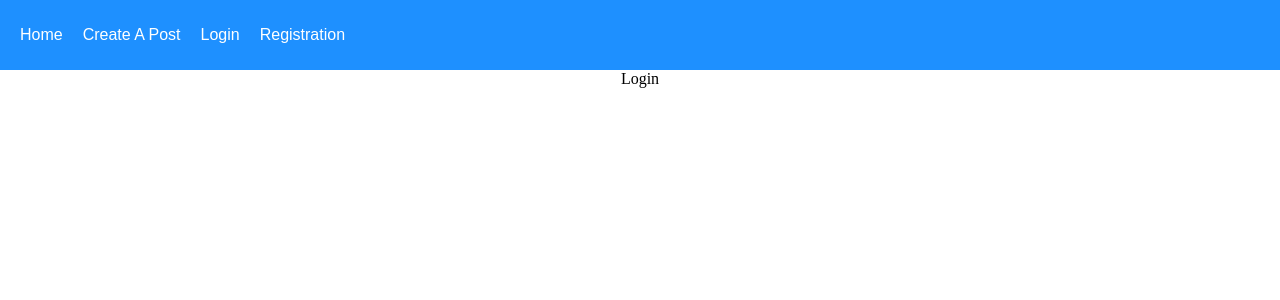
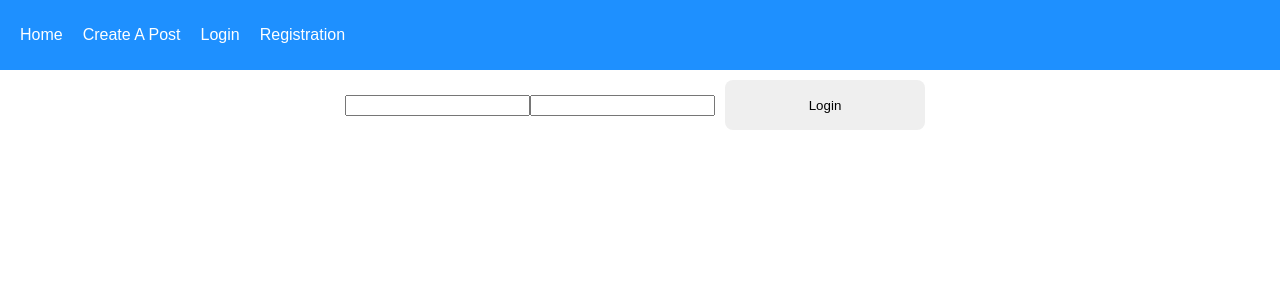
Before and after one commit to miewliie/react-fullstack-learning, a React (Create React App) app in the folder client/: page /login in a window 1280 px wide. Shown: the top 300 px of the page. Built offline with nearby package versions, Linux system fonts and the light colour scheme.

Commit message:
[client] login functionality

```diff
--- a/client/src/pages/Login.js
+++ b/client/src/pages/Login.js
@@ -1,9 +1,23 @@
-import React from 'react'
+import React, { useState } from 'react'
+import axios from 'axios'
 
 function Login() {
+    const [username, setUsername] = useState("")
+    const [password, setPassword] = useState("")
+
+    const login = () => {
+        const data = { username: username, password: password}
+        axios.post("http://localhost:3001/auth/login", data).then((response) => {
+            console.log(response.data)
+        })
+    }
   return (
     <div>
-      Login
+      <input type="text" onChange={(event) => {setUsername(event.target.value)}}/>
+      <input type="password" onChange={(event) => {setPassword(event.target.value)}}/>
+
+      <button onClick={login}>Login</button>
+
     </div>
   )
 }
```
